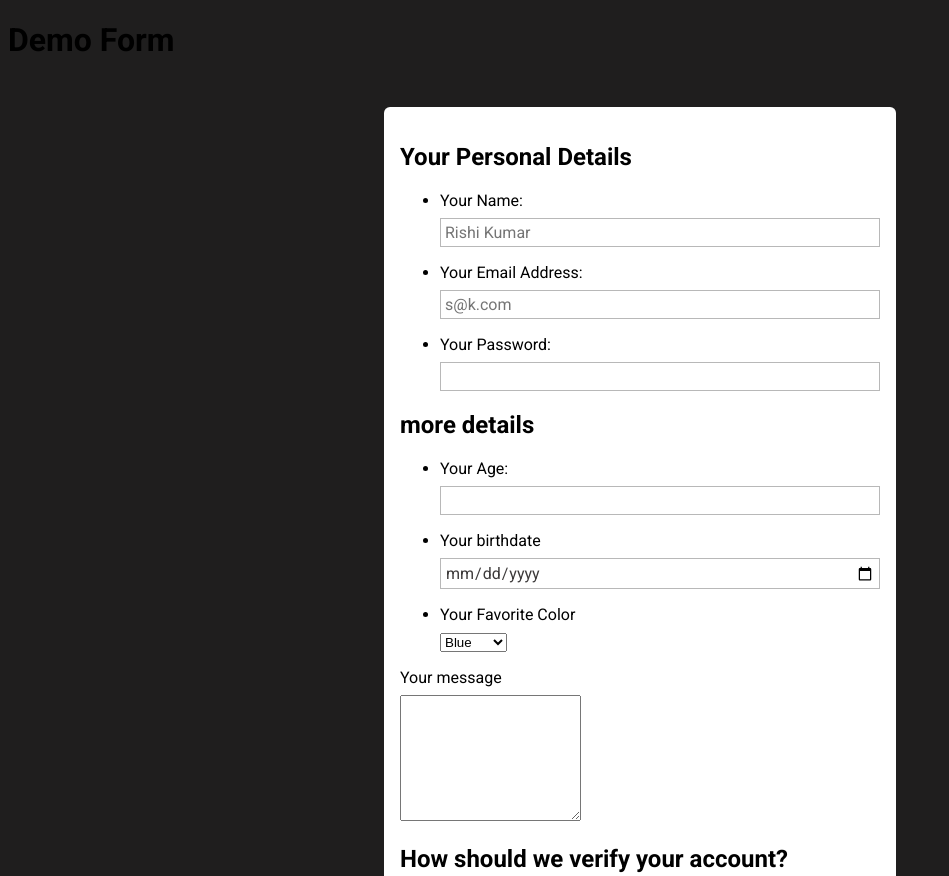
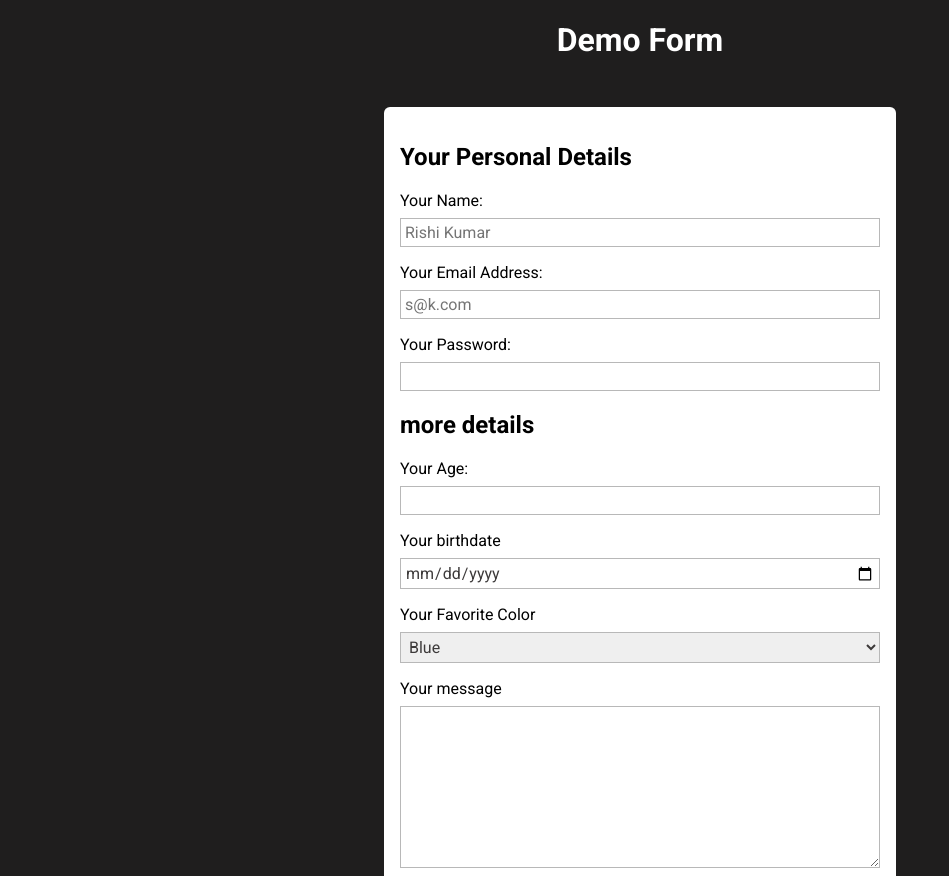
Before and after one commit to RishiKumar158/web-development, a plain HTML site: page webForms/index.html in a window 1280 px wide. Shown: the top 876 px of the page, without its empty margins (0-949 px from the left). Drawn offline with Linux system fonts and the light colour scheme.

Commit message:
Refactor CSS selectors for input elements

```diff
--- a/webForms/styles.css
+++ b/webForms/styles.css
@@ -1,6 +1,17 @@
 body {
     background-color: rgb(31, 30, 30);
     font-family: "Roboto", sans-serif;
+}
+
+h1 {
+    text-align: center;
+    color: white;
+}
+
+ul {
+    list-style: none;
+    padding: 0;
+    margin: 0;
 }
 form {
     width: 30rem;
@@ -15,7 +26,7 @@ label {
     display: block;
 }
 
-input {
+input, textarea, select {
     width: 100%;
     display: block;
     margin-bottom: 1rem;
@@ -26,10 +37,14 @@ input {
     color: rgb(61, 58, 58);
 }
 
-input:focus {
+input:focus, textarea:focus {
     background-color: rgb(219, 190, 253);
     color: rgb(32, 5, 53);
     border-color: rgb(32, 5, 63);
+}
+
+textarea {
+    resize: vertical;
 }
 
 button {
```
